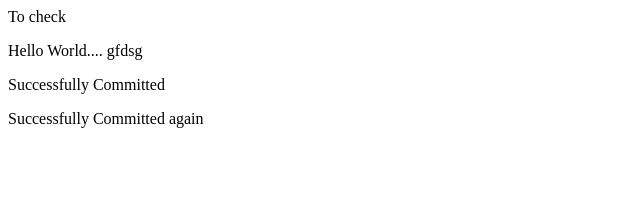
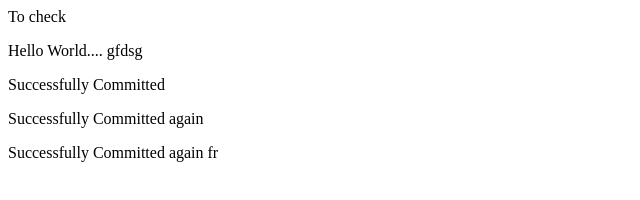
Before and after one commit to Prowesssoftwaresolutions/GITTest, a plain HTML site: page start.html in a window 1280 px wide. Shown: the whole page, without its empty margins (0-640 px from the left). Drawn offline with Linux system fonts and the light colour scheme.

Commit message:
adas
sadas

```diff
--- a/start.html
+++ b/start.html
@@ -3,5 +3,6 @@
 <body><p>To check</p><p>Hello World.... gfdsg</p>
     <p>Successfully Committed</p>
     <p>Successfully Committed again</p>
+<p>Successfully Committed again fr</p>
 </body>
 </html>
```
